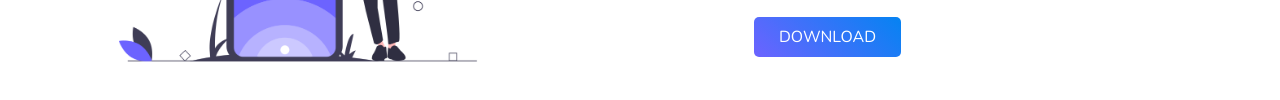
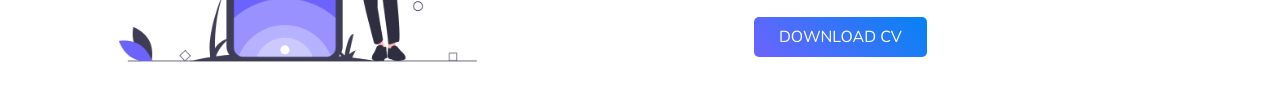
Before and after one commit to ramimcodes/html-css-portfolio, a plain HTML site: page index.html in a window 1280 px wide. Shown: the part 832-932 px from the top of the page. Drawn offline with nearby package versions, Linux system fonts and the light colour scheme.

Commit message:
some change

```diff
--- a/index.html
+++ b/index.html
@@ -47,7 +47,7 @@
         <div class="half-width">
             <h2>ABOUT</h2>
             <P>Lorem Ipsum is simply dummy text of the printing and typesetting industry. Lorem Ipsum has been the industry's standard dummy text ever since the 1500s, when an unknown printer took a galley of type and scrambled it to make a type specimen book.</P>
-            <a  class="btn" href="#">DOWNLOAD</a>
+            <a  class="btn" href="#">DOWNLOAD CV</a>
         </div>
     </section>
 <!-- services section -->
```
